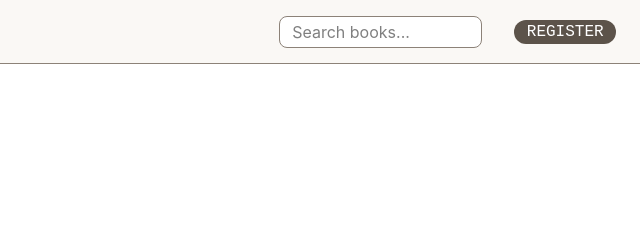
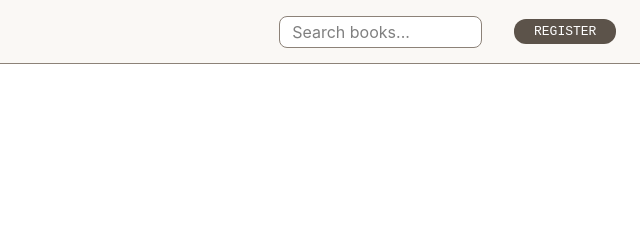
Before and after one commit to SvetlinGG/Personal-Reading-List, a website built with Vite: page index.html in a window 1280 px wide. Shown: the top 240 px of the page, 640-1280 px from the left. Built offline with nearby package versions, Linux system fonts and the light colour scheme.

Commit message:
header is ready

```diff
--- a/src/style/header.css
+++ b/src/style/header.css
@@ -18,7 +18,8 @@ header {
     background-color: var(--color-text-secondary);
     color: var(--color-surface);
     width: 10%;
+    height: 40%;
     font-family: var(--font-mono);
-    font-size: var(--font-regular);
+    font-size: var(--text-sm);
     border-radius: var(--space-3);
 }
```
